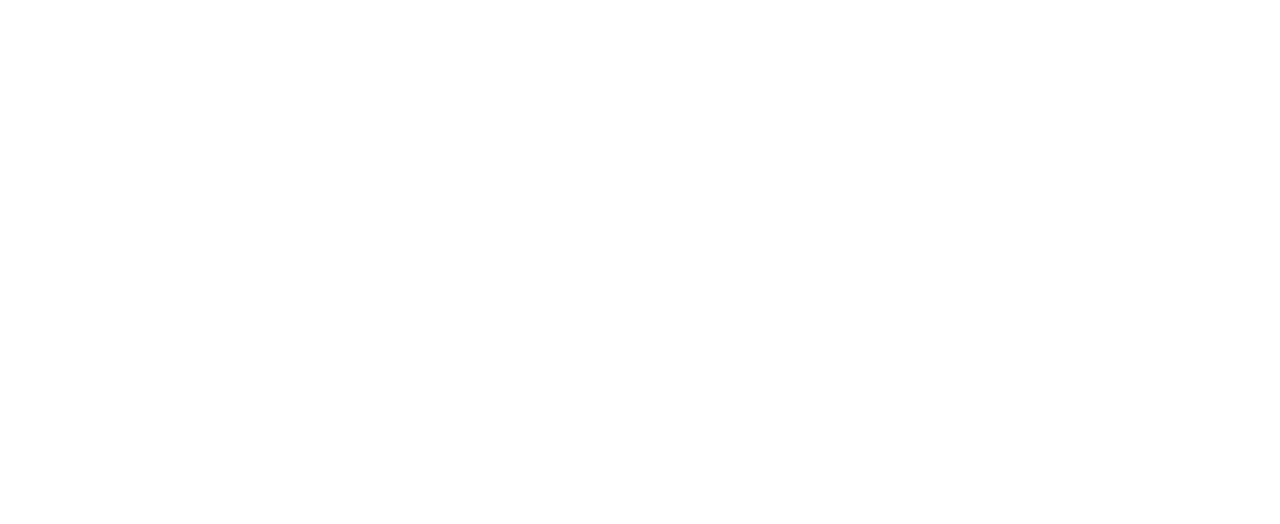
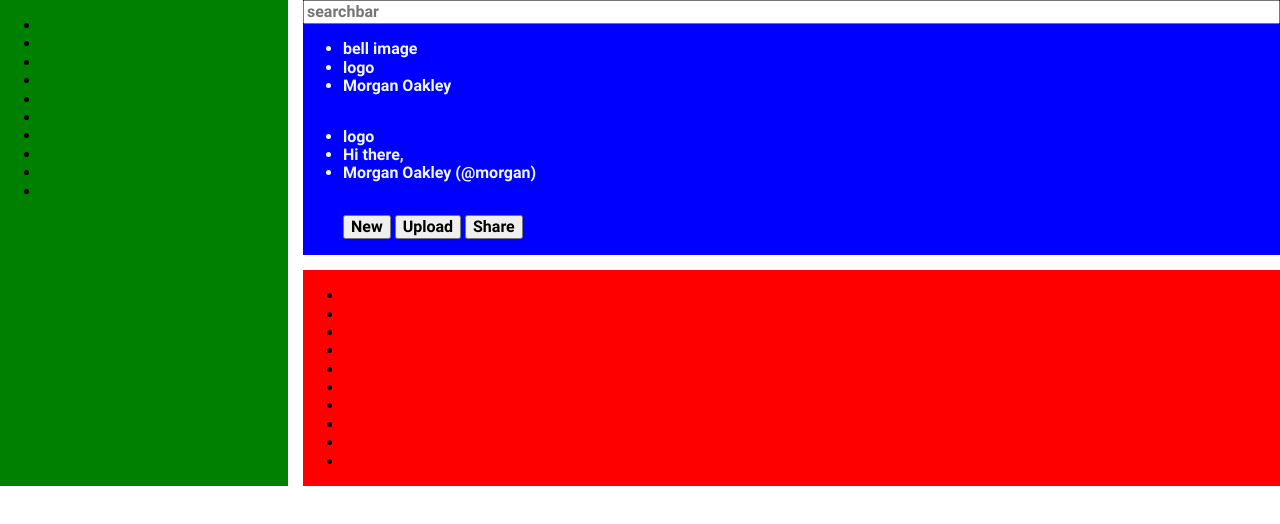
Before and after one commit to Steveaub/Project-Admin-Dashboard, a plain HTML site: page index.html in a window 1280 px wide. Drawn offline with Linux system fonts and the light colour scheme.

Commit message:
Implement Basic Layout with Content in Header

```diff
--- a/index.html
+++ b/index.html
@@ -8,6 +8,65 @@
     <title>Project-Admin-Dashboard</title>
 </head>
 <body>
+    <div class="grid-wrapper">
+    <header>
+        <label for="search"></label>
+        <input type="search" name="search" id="search" placeholder="searchbar">
+        <ul class="near-search">
+            <li>bell image</li>
+            <li> logo</li>
+            <li>Morgan Oakley</li>
+        </ul>
+<ul class="greeting">
+    <li>logo</li>
+    <li>Hi there,</li>
+    <li> Morgan Oakley (@morgan)</li>
+</ul>
+<ul>
+<button>New</button>
+<button>Upload</button>
+<button>Share</button>
 
+
+</ul>
+
+
+
+</header>
+    <div class="sidebar">
+        <ul>
+<li></li>
+<li></li>
+<li></li>
+<li></li>
+<li></li>
+<li></li>
+<li></li>
+<li></li>
+<li></li>
+<li></li>
+
+        </ul>
+
+
+
+    </div>
+   <main>
+    <ul>
+        <li class="card1"></li>
+        <li class="card2"></li>
+        <li class="card3"></li>
+        <li class="card4"></li>
+        <li class="card5"></li>
+        <li class="card6"></li>
+        <li class="card7"></li>
+        <li class="card8"></li>
+        <li class="card9"></li>
+        <li class="card10"></li>
+
+
+    </ul>
+   </main>
+</div>
 </body>
 </html>
--- a/style.css
+++ b/style.css
@@ -0,0 +1,42 @@
+@font-face {
+    font-family: 'Roboto';
+    src: url('Roboto-Bold.ttf') format('truetype');
+    font-weight: 700;
+    font-style: normal;
+}
+
+.grid-wrapper {
+    display: grid;
+    grid-template-columns: repeat(autofit,minmax(100px,1fr));
+gap:15px;
+
+
+
+
+}
+
+
+header {
+    display: grid;
+    background-color: blue;
+    font-family: 'Roboto', sans-serif;
+    grid-column: 2/5;
+  color: aliceblue;
+  display: grid;
+
+}
+
+.sidebar{
+    display: grid;
+    background-color: green;
+    grid-row: 1/5;
+
+}
+
+main {
+    display: grid;
+    background-color: red;
+    grid-column: 2/5;
+    grid-row: 2/5;
+
+}
```
Also changed, not shown: Roboto-Black.ttf (added), Roboto-BlackItalic.ttf (added), Roboto-Bold.ttf (added), Roboto-BoldItalic.ttf (added), Roboto-Italic.ttf (added), Roboto-Light.ttf (added), Roboto-LightItalic.ttf (added), Roboto-Medium.ttf (added), Roboto-MediumItalic.ttf (added), Roboto-Regular.ttf (added), Roboto-Thin.ttf (added), Roboto-ThinItalic.ttf (added), bell-ring-outline.svg (added), magnify.svg (added).
